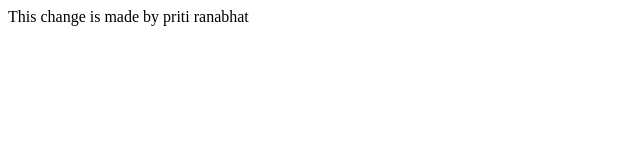
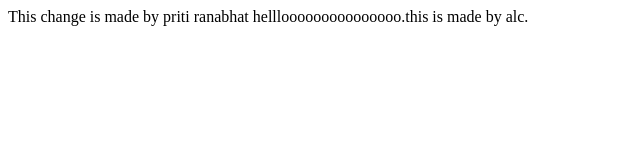
Before and after one commit to pritikaaa/team4-assignment, a plain HTML site: page index.html in a window 1280 px wide. Shown: the whole page, without its empty margins (0-640 px from the left). Drawn offline with Linux system fonts and the light colour scheme.

Commit message:
done feri

```diff
--- a/index.html
+++ b/index.html
@@ -9,5 +9,6 @@
 
 
     This change is made by priti ranabhat
+    helllooooooooooooooo.this is made by alc.
 </body>
 </html>
```
